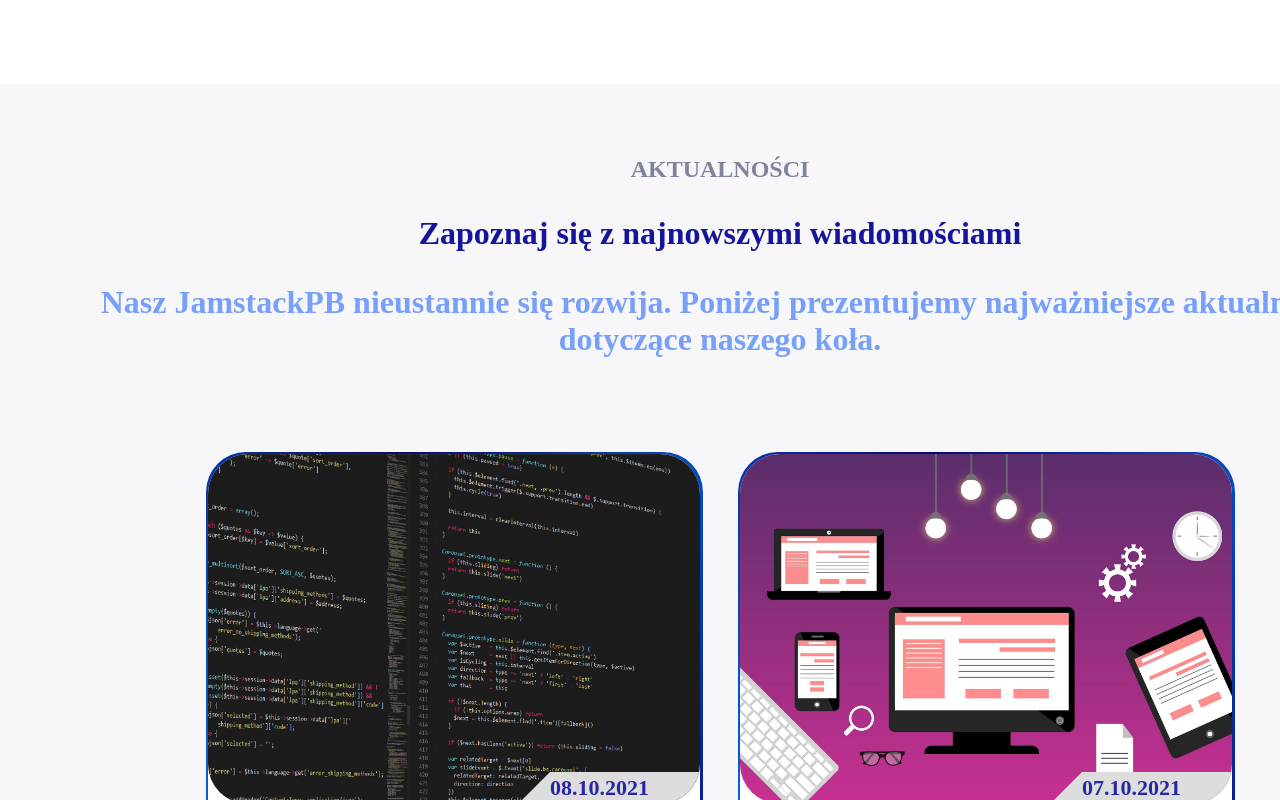
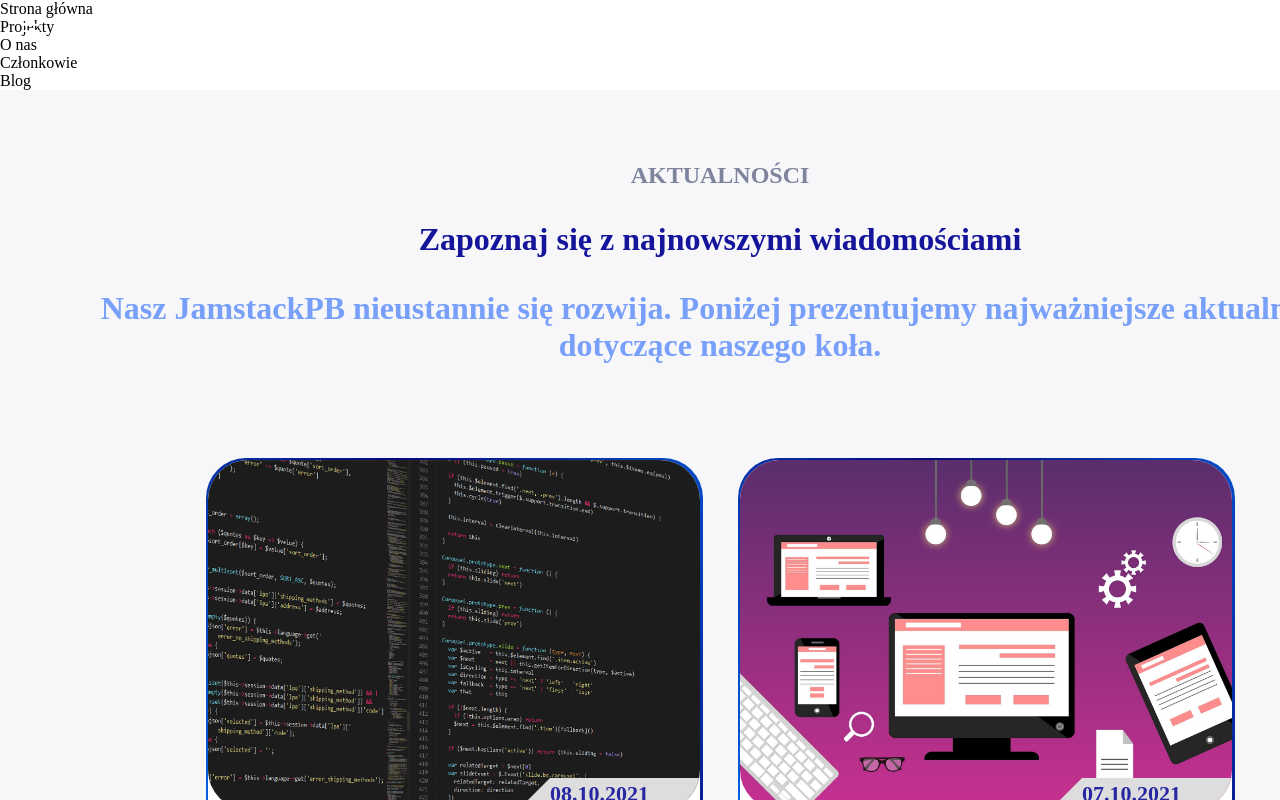
Before and after one commit to AleksanderBondar/TestingGH, a Next.js app: page /blogsPage in a window 1280 px wide. Shown: the top 800 px of the page. Built offline with nearby package versions, Linux system fonts and the light colour scheme; a web font is replaced by a local one.

Commit message:
Update MenuIcon.tsx

```diff
--- a/src/components/atoms/MenuIcon.tsx
+++ b/src/components/atoms/MenuIcon.tsx
@@ -3,13 +3,15 @@
 import { useState } from 'react';
 
 const Svg = styled.svg`
-    width: 80px;
-    height: 80px;
+    width: 60px;
+    height: 60px;
     cursor: pointer;
     margin-right: 4px;
     transition: 0.5s;
-    position: sticky;
+    position: fixed;
     top: 0;
+    z-index: 50;
+
 
     path:nth-of-type(1) {
         transform-origin: 36% 40%;
@@ -51,87 +53,28 @@
     }
 `;
 
-const DropMenu = styled.div`
-    background-color: ${({ theme }) => theme.colorsPalette.primaryBackgroundColor};
-    border-radius: 0 0 2rem 0;
-    display: flex;
-    left: -20rem;
-    top: 80px;
-    z-index: 12;
-    flex-direction: column;
-    align-items: center;
-    justify-content: stretch;
-    width: 20rem;
-    padding: 0;
-    margin: 0;
-    transition-timing-function: ease-in;
-    transition: 0.2s;
-    transform: translateX(0%);
-    height: 25rem;
-    position: fixed;
+type Props = { className?: string };
+const divStyles = {
+    div: 'bg-blue-darkfont flex flex-col items-center justify-center fixed w-full h-full z-30 md:w-60',
+    transition: ' w-full h-20 relative',
+};
 
-    & > div,
-    & > div > div {
-        position: relative;
-        left: -20rem;
-        margin: 0;
-        padding: 0px;
-        width: 100%;
-        height: 5rem;
-        align-items: center;
-        justify-content: center;
-        text-align: center;
-    }
+const DropMenu: React.FC<Props> = (props) => <div className={props.className}>{props.children}</div>;
+const DivMenu: React.FC<Props> = (props) => <div className={props.className}>{props.children}</div>;
+const DivLink: React.FC = ({children }) => (
+    <div
+        className="text-center block font-medium -mt-12 p-5 w-full h-full leading-10 hover:no-underline hover:bg-gray-300"
+    >
+        {children}
+    </div>
+);
 
-    &.active > div > div:hover {
-        background-color: ${({ theme }) => theme.colorsPalette.secondaryHoverColor};
-        transition-delay: 0s;
-    }
-    & > div > div > a {
-        text-align: center;
-        color: white;
-        display: block;
-        text-decoration: none;
-        font-weight: 500;
-        font-size: 2.6rem;
-        margin: 0;
-        padding: 1.2rem 0;
-        width: 100%;
-        height: 100%;
-        line-height: 2.6rem;
-    }
-    &.active {
-        transition-timing-function: ease-out;
-        transition: 0.5s;
-        transform: translateX(100%);
-    }
-    &.active div {
-        transition-timing-function: ease-out;
-        transition: 0.5s;
-        transform: translateX(100%);
-    }
-    &.active div:nth-of-type(1) {
-        transition-delay: 0s;
-    }
-    &.active div:nth-of-type(2) {
-        transition-delay: 0.25s;
-    }
-    &.active div:nth-of-type(3) {
-        transition-delay: 0.5s;
-    }
-    &.active div:nth-of-type(4) {
-        transition-delay: 0.75s;
-    }
-    &.active div:nth-of-type(5) {
-        transition-delay: 1s;
-    }
-`;
 
 export const MenuIcon: React.FC<{ isHomepage?: boolean }> = ({ isHomepage = false }) => {
     const [clicked, setClicked] = useState(false);
     const ToggleMenu = () => setClicked(!clicked);
     return (
-        <div className="min-h-30 min-w-80 w-80">
+        <div className={'h-20'}>
             <Svg
                 onClick={ToggleMenu}
                 className={clicked ? 'active' : ''}
@@ -155,42 +98,66 @@
                     <path d="M100.75 125.143h28.75" fillRule="evenodd" stroke="#fff" />
                 </g>
             </Svg>
-            <DropMenu className={clicked ? 'active' : ''}>
-                <div>
-                    <div style={{ borderRadius: isHomepage ? ' 0 2rem 0 0' : '0' }}>
+            <DropMenu
+                className={`${divStyles.div} ${
+                    clicked ? 'transform duration-500 translate-x-0' : ' transform ease-in -translate-x-full'
+                }`}
+            >
+                <DivMenu
+                    className={`${divStyles.transition} ${
+                        clicked
+                            ? 'transform ease-out duration-200 delay-0 translate-x-0'
+                            : 'transform ease-out -translate-x-full'
+                    }`}
+                >
                     <Link href="/">
-                            <a>Strona główna</a>
+                        <DivLink>Strona główna</DivLink>
                     </Link>
-                    </div>
-                </div>
-                <div>
-                    <div>
+                </DivMenu>
+                <DivMenu
+                    className={`${divStyles.transition} ${
+                        clicked
+                            ? 'transform ease-out duration-200 delay-150 translate-x-0'
+                            : 'transform ease-out -translate-x-full'
+                    }`}
+                >
                     <Link href="/ProjectsPage/">
-                            <a>Projekty</a>
+                        <DivLink>Projekty</DivLink>
                     </Link>
-                    </div>
-                </div>
-                <div>
-                    <div>
-                        <Link href="#">
-                            <a>O nas</a>
+                </DivMenu>
+                <DivMenu
+                    className={`${divStyles.transition} ${
+                        clicked
+                            ? 'transform ease-out duration-200 delay-300 translate-x-0'
+                            : 'transform ease-out -translate-x-full'
+                    }`}
+                >
+                    <Link href="/aboutUs/">
+                        <DivLink>O nas</DivLink>
                     </Link>
-                    </div>
-                </div>
-                <div>
-                    <div>
-                        <Link href="/teamMembers">
-                            <a>Członkowie</a>
+                </DivMenu>
+                <DivMenu
+                    className={`${divStyles.transition} ${
+                        clicked
+                            ? 'transform ease-out duration-200 delay-450 translate-x-0'
+                            : 'transform ease-out -translate-x-full'
+                    }`}
+                >
+                    <Link href="/teamMembers/">
+                        <DivLink>Członkowie</DivLink>
                     </Link>
-                    </div>
-                </div>
-                <div>
-                    <div style={{ borderRadius: ' 0 0 2rem 0' }}>
-                        <Link href="/blogsPage">
-                            <a>Blog</a>
+                </DivMenu>
+                <DivMenu
+                    className={`${divStyles.transition} ${
+                        clicked
+                            ? 'transform ease-out duration-200 delay-600 translate-x-0'
+                            : 'transform ease-out -translate-x-full'
+                    }`}
+                >
+                    <Link href="/blogsPage/">
+                        <DivLink>Blog</DivLink>
                     </Link>
-                    </div>
-                </div>
+                </DivMenu>
             </DropMenu>
         </div>
     );
```
Lines whose indentation alone changed are shown as unchanged.
